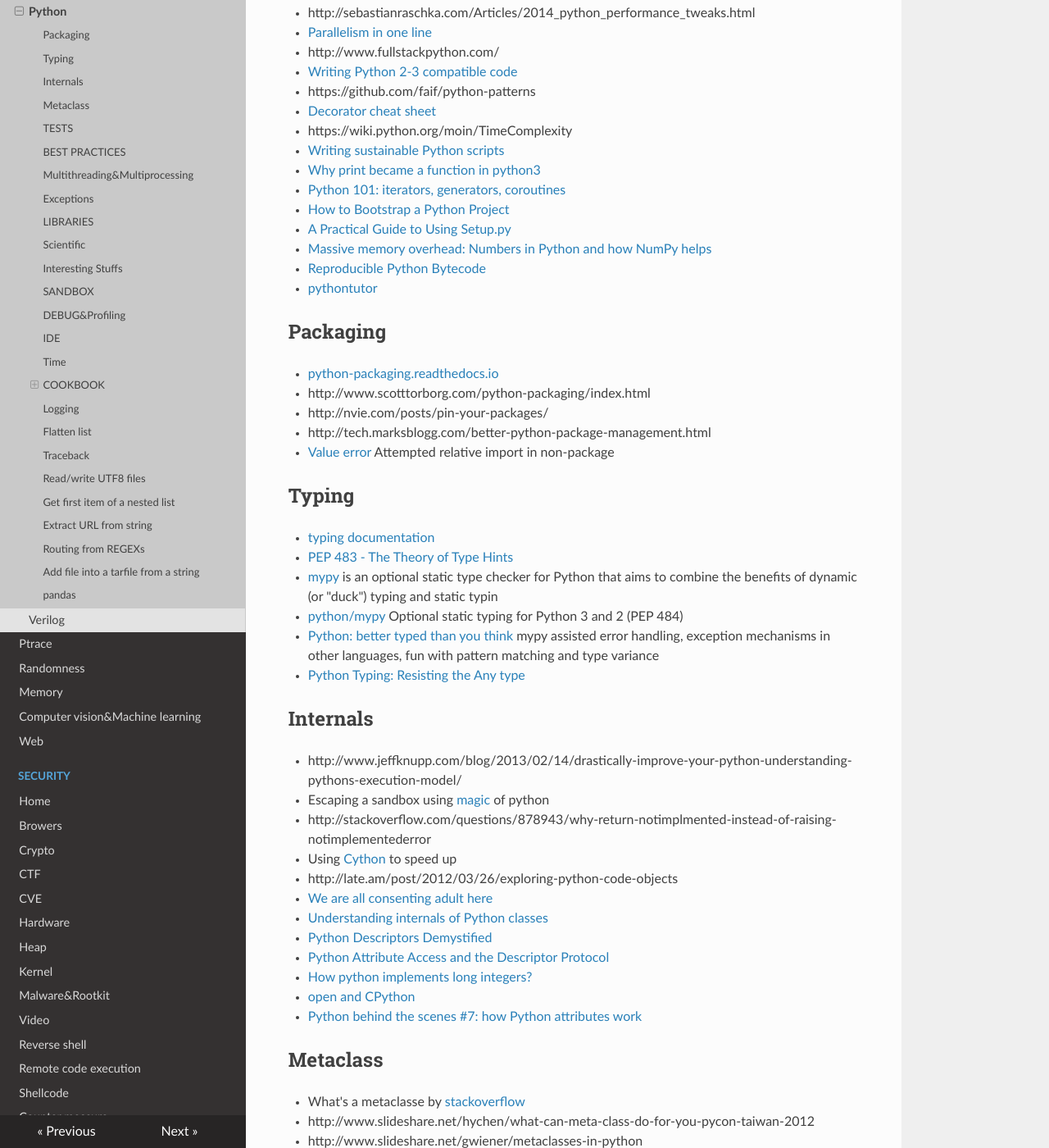
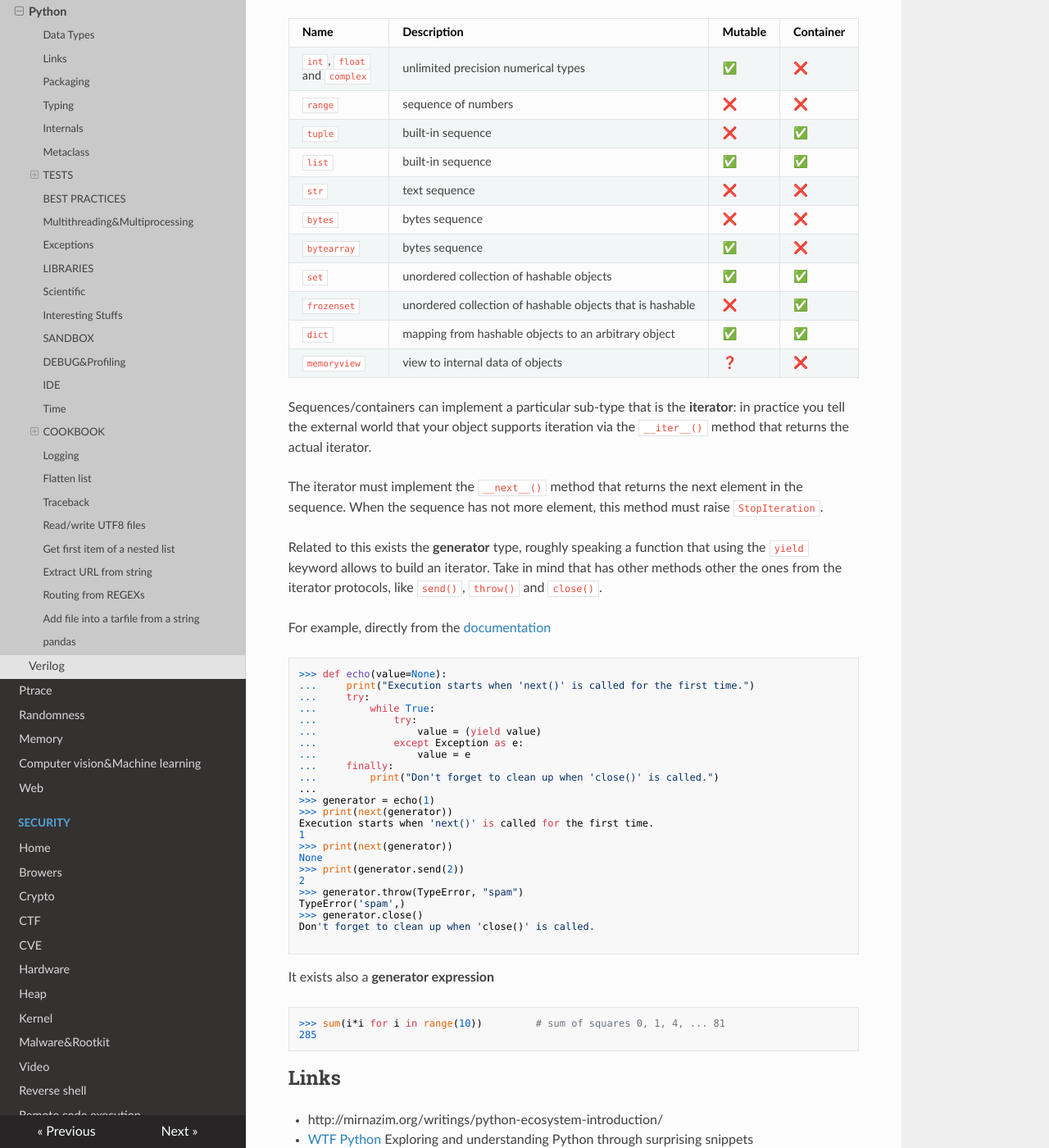
Before and after one commit to gipi/low-level, an MkDocs documentation site: the page built from docs/languages/python.md, in a window 1280 px wide and 1400 px high, scrolled down 589 px. Shown: the whole window at 82% size. Built offline with MkDocs 1.6.1, drawn with Linux system fonts in a browser that asks for light colours; nearby versions of some CDN libraries; some of the changed text lies outside the part shown.

Commit message:
Improve Python part.

````diff
--- a/docs/languages/python.md
+++ b/docs/languages/python.md
@@ -1,4 +1,93 @@
 # Python
+
+``python`` is an interpreted language, that looks a lot like pseudocode.
+
+## Data Types
+
+The [standard type hierarchy](https://docs.python.org/3/reference/datamodel.html#the-standard-type-hierarchy)
+
+| Name | Description |
+|------|-------------|
+| ``None`` | particular type used as a null that is only representative of its type |
+| ``numbers.Number`` | representation of numerical entities |
+
+
+
+https://docs.python.org/3/library/stdtypes.html?
+
+
+**container** here means that it's not limited to a single data type but can
+have mixed types together. The opposite of container is **flat**.
+
+**hashable**: object that has a hash value which never changes during its lifetime
+
+| Name     | Description | Mutable | Container |
+|----------|-------------|---------|-----------|
+| ``int``, ``float`` and ``complex`` | unlimited precision numerical types | ✅ | ❌ |
+| ``range`` | sequence of numbers | ❌ | ❌ |
+| ``tuple``| built-in sequence | ❌ | ✅ |
+| ``list`` | built-in sequence | ✅ | ✅ |
+| ``str``  | text sequence | ❌ | ❌ |
+| ``bytes`` | bytes sequence | ❌ | ❌ |
+| ``bytearray`` | bytes sequence | ✅ | ❌ |
+| ``set``  | unordered collection of hashable objects | ✅ | ✅ |
+| ``frozenset``  | unordered collection of hashable objects that is hashable | ❌ | ✅ |
+| ``dict`` | mapping from hashable objects to an arbitrary object | ✅ | ✅ |
+| ``memoryview`` | view to internal data of objects | ❓ | ❌ |
+
+Sequences/containers can implement a particular sub-type that is the
+**iterator**: in practice you tell the external world that your object supports
+iteration via the ``__iter__()`` method that returns the actual iterator.
+
+The iterator must implement the ``__next__()`` method that returns the next
+element in the sequence. When the sequence has not more element, this method
+must raise ``StopIteration``.
+
+Related to this exists the **generator** type, roughly speaking a function that
+using the ``yield`` keyword allows to build an iterator. Take in mind that has
+other methods other the ones from the iterator protocols, like ``send()``,
+``throw()`` and ``close()``.
+
+For example, directly from the [documentation](https://docs.python.org/3.8/reference/expressions.html#examples)
+
+```python
+>>> def echo(value=None):
+...     print("Execution starts when 'next()' is called for the first time.")
+...     try:
+...         while True:
+...             try:
+...                 value = (yield value)
+...             except Exception as e:
+...                 value = e
+...     finally:
+...         print("Don't forget to clean up when 'close()' is called.")
+...
+>>> generator = echo(1)
+>>> print(next(generator))
+Execution starts when 'next()' is called for the first time.
+1
+>>> print(next(generator))
+None
+>>> print(generator.send(2))
+2
+>>> generator.throw(TypeError, "spam")
+TypeError('spam',)
+>>> generator.close()
+Don't forget to clean up when 'close()' is called.
+
+```
+
+It exists also a **generator expression**
+
+```python
+>>> sum(i*i for i in range(10))         # sum of squares 0, 1, 4, ... 81
+285
+```
+
+
+
+
+## Links
 
  - http://mirnazim.org/writings/python-ecosystem-introduction/
  - [WTF Python](https://github.com/satwikkansal/wtfpython/blob/master/README.md) Exploring and understanding Python through surprising snippets
@@ -32,6 +121,7 @@
  - [Massive memory overhead: Numbers in Python and how NumPy helps](https://pythonspeed.com/articles/python-integers-memory/)
  - [Reproducible Python Bytecode](https://vulns.xyz/2021/08/reproducible-python-bytecode/)
  - [pythontutor](https://pythontutor.com/)
+ - [Less copies in Python with the buffer protocol and memoryviews]( https://eli.thegreenplace.net/2011/11/28/less-copies-in-python-with-the-buffer-protocol-and-memoryviews)
 
 ## Packaging
 
@@ -42,6 +132,19 @@
  - [Value error](http://stackoverflow.com/questions/11536764/attempted-relative-import-in-non-package-even-with-init-py) Attempted relative import in non-package
 
 ## Typing
+
+
+
+For python3.7+, you can indicate that the function returns an istance of the
+enclosing class
+
+```python
+from __future__ import annotations
+
+class Position:
+    def __add__(self, other: Position) -> Position:
+            ...
+```
 
  - [typing documentation](https://docs.python.org/3/library/typing.html)
  - [PEP 483 - The Theory of Type Hints](https://www.python.org/dev/peps/pep-0483/)
@@ -78,6 +181,20 @@
  - https://www.integralist.co.uk/posts/toxini/
  - [moto](https://github.com/spulec/moto), a library that allows you to easily mock out tests based on AWS infrastructure.
  - [Testing Python Applications with Pytest](https://stribny.name/blog/pytest/)
+
+### pytest
+
+```python
+@pytest.mark.parametrize('count', [
+    0, 1, 6, 17,
+])
+def test_tree42(count):
+    values = list(range(count))
+
+    bt = XBinarySearchTree.from_array(values)
+
+    assert list(bt.inorder_traversal()) == values
+```
 
 ## BEST PRACTICES
 
@@ -349,12 +466,23 @@
  - http://hynek.me/articles/taking-some-pain-out-of-python-logging/
  - [Multi line formatting](https://fruch.github.io/2014/11/06/taming-the-logging-formatter/)
 
-Add a debug level (http://stackoverflow.com/a/16955098/1935366)
 
  - http://victorlin.me/posts/2012/08/26/good-logging-practice-in-python
 
 Remember that ``logger.basicConfig()`` attaches the stream handler by default, if you want
 to fine tune the logging you have to set it by yourself.
+
+```python
+import logging
+import os
+
+logging.basicConfig()
+logger = logging.getLogger(__name__)
+logger.setLevel(os.getenv("LOG") or "INFO")
+```
+
+It's possible to define a custom level
+like ``SUBDEBUG`` (http://stackoverflow.com/a/16955098/1935366)
 
 ```python
 import logging
@@ -380,6 +508,15 @@
 logger.setLevel(logging.DEBUG)
 logger.addHandler(stream)
 stream.setFormatter(formatter)
+```
+
+If you want that your logging string impact performance when the level is not
+used you should let the logger itself doing the formatting: the various logging
+functions accept a format string with the ``%`` style and a list of positional
+arguments like
+
+```python
+logger.debug("this is a string: '%s'", string_to_log)
 ```
 
 ## Flatten list
````
